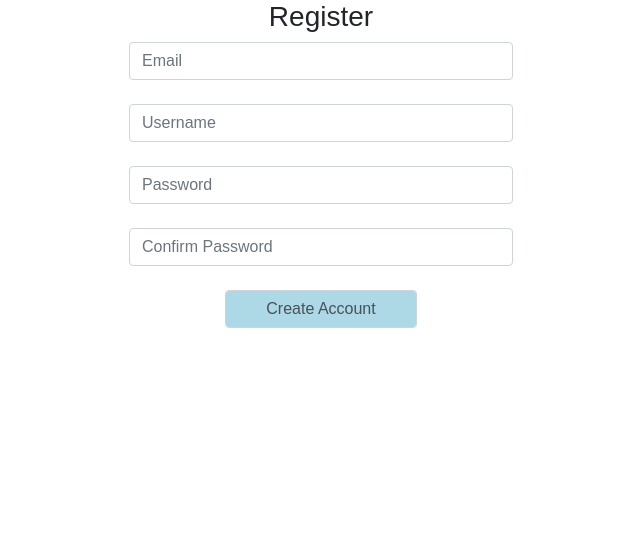
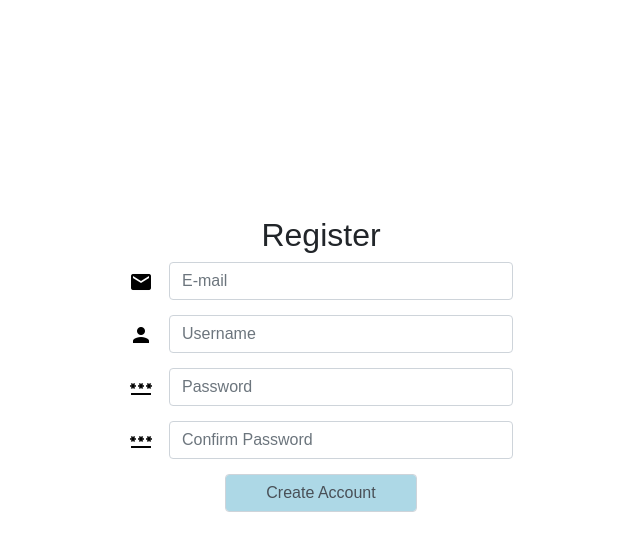
Before and after one commit to edwinlowxh/Chatroom, a Django app: page /Chatroom/register in a window 1280 px wide. Shown: the part 56-607 px from the top of the page, without its empty margins (319-959 px from the left). Run offline with Django 3.2, Linux system fonts and the light colour scheme; some libraries are stand-ins or nearby versions.

Commit message:
UPDATED LOGIN AND REGISTRATION PAGE

```diff
--- a/mysite/Chatroom/templates/authentication/login.html
+++ b/mysite/Chatroom/templates/authentication/login.html
@@ -17,17 +17,17 @@
       <h2>Welcome!</h2>
 
       <div class="input-container">
-        <span class="material-icons">person</span>
+        <span class="mr-3 material-icons">person</span>
         <input class="form-control" type="text" name="username" id ="username" placeholder="Username"><br>
       </div>
 
       <div class="input-container">
-        <span class="material-icons">person</span>
+        <span class="mr-3 material-icons">password</span>
         <input class="form-control" type="password" name="password" id="password" placeholder="Password"><br>
       </div>
 
       <div class="input-container">
-        <span class="material-icons">person</span>
+        <span class="mr-3 material-icons">login</span>
         <button class="form-control" type="submit" name="login" id="login">Login</button>
       </div>
 
--- a/mysite/Chatroom/templates/authentication/registration.html
+++ b/mysite/Chatroom/templates/authentication/registration.html
@@ -10,13 +10,31 @@
 
 {% block main %}
 <div class="main-form">
+  <div class="form">
     <form class="form-group" id="registerform">
-    <h3 class="heading">Register</h3>
-    <input class="form-control" type="email" name="email" id="email" placeholder="Email"><br>
+      <h2>Register</h2>
+
+      <div class="input-container">
+        <span class="mr-3 material-icons">email</span>
+        <input class="form-control" type="email" name="email" id ="email" placeholder="E-mail"><br>
+      </div>
+
+      <div class="input-container">
+        <span class="mr-3 material-icons">person</span>
         <input class="form-control" type="text" name="username" id ="username" placeholder="Username"><br>
+      </div>
+
+      <div class="input-container">
+        <span class="mr-3 material-icons">password</span>
         <input class="form-control" type="password" name="password" id="password" placeholder="Password"><br>
+      </div>
+
+      <div class="input-container">
+        <span class="mr-3 material-icons">password</span>
         <input class="form-control" type="password" name="confirmPassword" id="confirmPassword" placeholder="Confirm Password"><br>
+      </div>
       <button class="form-control" type="submit" name="login" id="login">Create Account</button>
     </form>
   </div>
+</div>
 {% endblock %}
```
Lines whose indentation alone changed are shown as unchanged.
